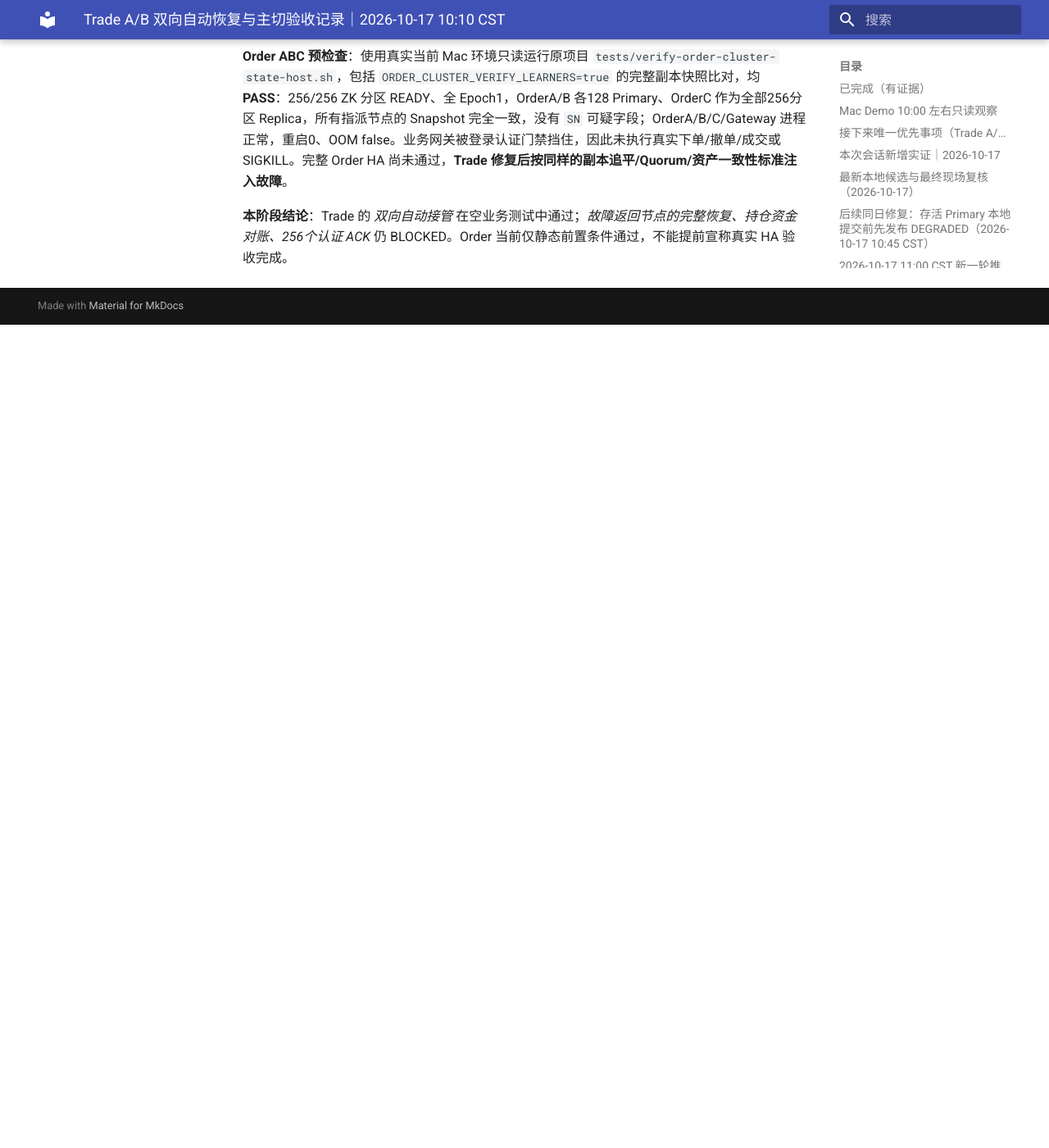
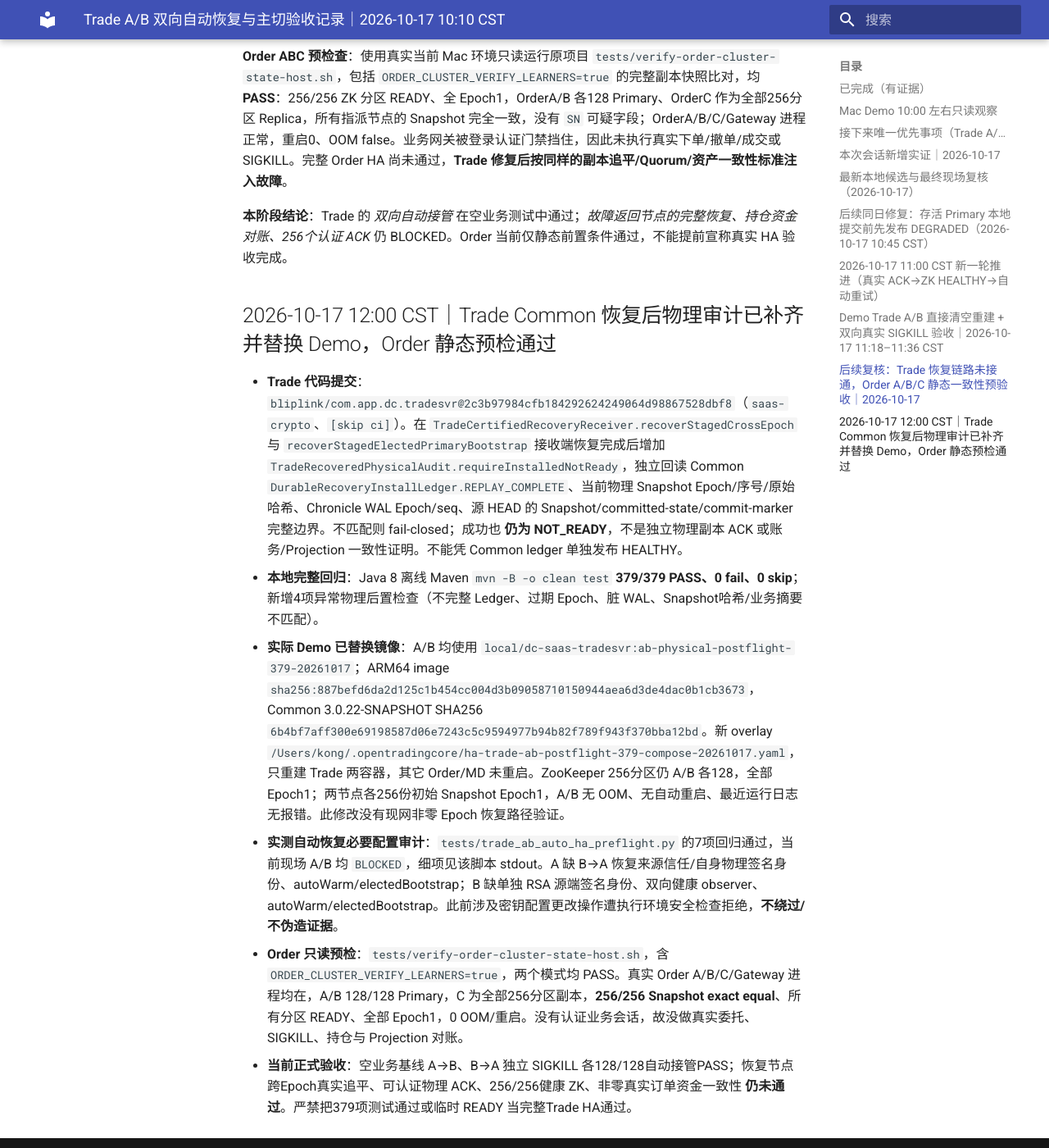
Before and after one commit to bliplink/dc-quant-deploy, an MkDocs documentation site: the page built from docs/TRADE_AB_20261017_PROGRESS_EVIDENCE.zh-CN.md, in a window 1280 px wide and 1400 px high, scrolled down 7640 px. Shown: the whole window at 82% size. Built offline with MkDocs 1.6.1 and Material for MkDocs 9.7.7, drawn with Linux system fonts in a browser that asks for light colours; before the commit the page ends 8036 px from its top, so only the background shows below that.

Commit message:
docs(ha): Trade physical postflight 379 tests and live A/B rollout, Order all-replica precheck [skip ci]

```diff
--- a/docs/TRADE_AB_20261017_PROGRESS_EVIDENCE.zh-CN.md
+++ b/docs/TRADE_AB_20261017_PROGRESS_EVIDENCE.zh-CN.md
@@ -100,3 +100,12 @@
 **Order ABC 预检查**：使用真实当前 Mac 环境只读运行原项目 `tests/verify-order-cluster-state-host.sh`，包括 `ORDER_CLUSTER_VERIFY_LEARNERS=true` 的完整副本快照比对，均 **PASS**：256/256 ZK 分区 READY、全 Epoch1，OrderA/B 各128 Primary、OrderC 作为全部256分区 Replica，所有指派节点的 Snapshot 完全一致，没有 `SN` 可疑字段；OrderA/B/C/Gateway 进程正常，重启0、OOM false。业务网关被登录认证门禁挡住，因此未执行真实下单/撤单/成交或 SIGKILL。完整 Order HA 尚未通过，**Trade 修复后按同样的副本追平/Quorum/资产一致性标准注入故障**。
 
 **本阶段结论**：Trade 的 *双向自动接管* 在空业务测试中通过；*故障返回节点的完整恢复、持仓资金对账、256个认证 ACK* 仍 BLOCKED。Order 当前仅静态前置条件通过，不能提前宣称真实 HA 验收完成。
+
+## 2026-10-17 12:00 CST｜Trade Common 恢复后物理审计已补齐并替换 Demo，Order 静态预检通过
+
+- **Trade 代码提交**：`bliplink/com.app.dc.tradesvr@2c3b97984cfb184292624249064d98867528dbf8`（`saas-crypto`、`[skip ci]`）。在 `TradeCertifiedRecoveryReceiver.recoverStagedCrossEpoch` 与 `recoverStagedElectedPrimaryBootstrap` 接收端恢复完成后增加 `TradeRecoveredPhysicalAudit.requireInstalledNotReady`，独立回读 Common `DurableRecoveryInstallLedger.REPLAY_COMPLETE`、当前物理 Snapshot Epoch/序号/原始哈希、Chronicle WAL Epoch/seq、源 HEAD 的 Snapshot/committed-state/commit-marker 完整边界。不匹配则 fail-closed；成功也 **仍为 NOT_READY**，不是独立物理副本 ACK 或账务/Projection 一致性证明。不能凭 Common ledger 单独发布 HEALTHY。
+- **本地完整回归**：Java 8 离线 Maven `mvn -B -o clean test` **379/379 PASS、0 fail、0 skip**；新增4项异常物理后置检查（不完整 Ledger、过期 Epoch、脏 WAL、Snapshot哈希/业务摘要不匹配）。
+- **实际 Demo 已替换镜像**：A/B 均使用 `local/dc-saas-tradesvr:ab-physical-postflight-379-20261017`；ARM64 image `sha256:887befd6da2d125c1b454cc004d3b09058710150944aea6d3de4dac0b1cb3673`，Common 3.0.22-SNAPSHOT SHA256 `6b4bf7aff300e69198587d06e7243c5c9594977b94b82f789f943f370bba12bd`。新 overlay `/Users/kong/.opentradingcore/ha-trade-ab-postflight-379-compose-20261017.yaml`，只重建 Trade 两容器，其它 Order/MD 未重启。ZooKeeper 256分区仍 A/B 各128，全部 Epoch1；两节点各256份初始 Snapshot Epoch1，A/B 无 OOM、无自动重启、最近运行日志无报错。此修改没有现网非零 Epoch 恢复路径验证。
+- **实测自动恢复必要配置审计**：`tests/trade_ab_auto_ha_preflight.py` 的7项回归通过，当前现场 A/B 均 `BLOCKED`，细项见该脚本 stdout。A 缺 B→A 恢复来源信任/自身物理签名身份、autoWarm/electedBootstrap；B 缺单独 RSA 源端签名身份、双向健康 observer、autoWarm/electedBootstrap。此前涉及密钥配置更改操作遭执行环境安全检查拒绝，**不绕过/不伪造证据**。
+- **Order 只读预检**：`tests/verify-order-cluster-state-host.sh`，含 `ORDER_CLUSTER_VERIFY_LEARNERS=true`，两个模式均 PASS。真实 Order A/B/C/Gateway 进程均在，A/B 128/128 Primary，C 为全部256分区副本，**256/256 Snapshot exact equal**、所有分区 READY、全部 Epoch1，0 OOM/重启。没有认证业务会话，故没做真实委托、SIGKILL、持仓与 Projection 对账。
+- **当前正式验收**：空业务基线 A→B、B→A 独立 SIGKILL 各128/128自动接管PASS；恢复节点跨Epoch真实追平、可认证物理 ACK、256/256健康 ZK、非零真实订单资金一致性 **仍未通过**。严禁把379项测试通过或临时 READY 当完整Trade HA通过。
```
